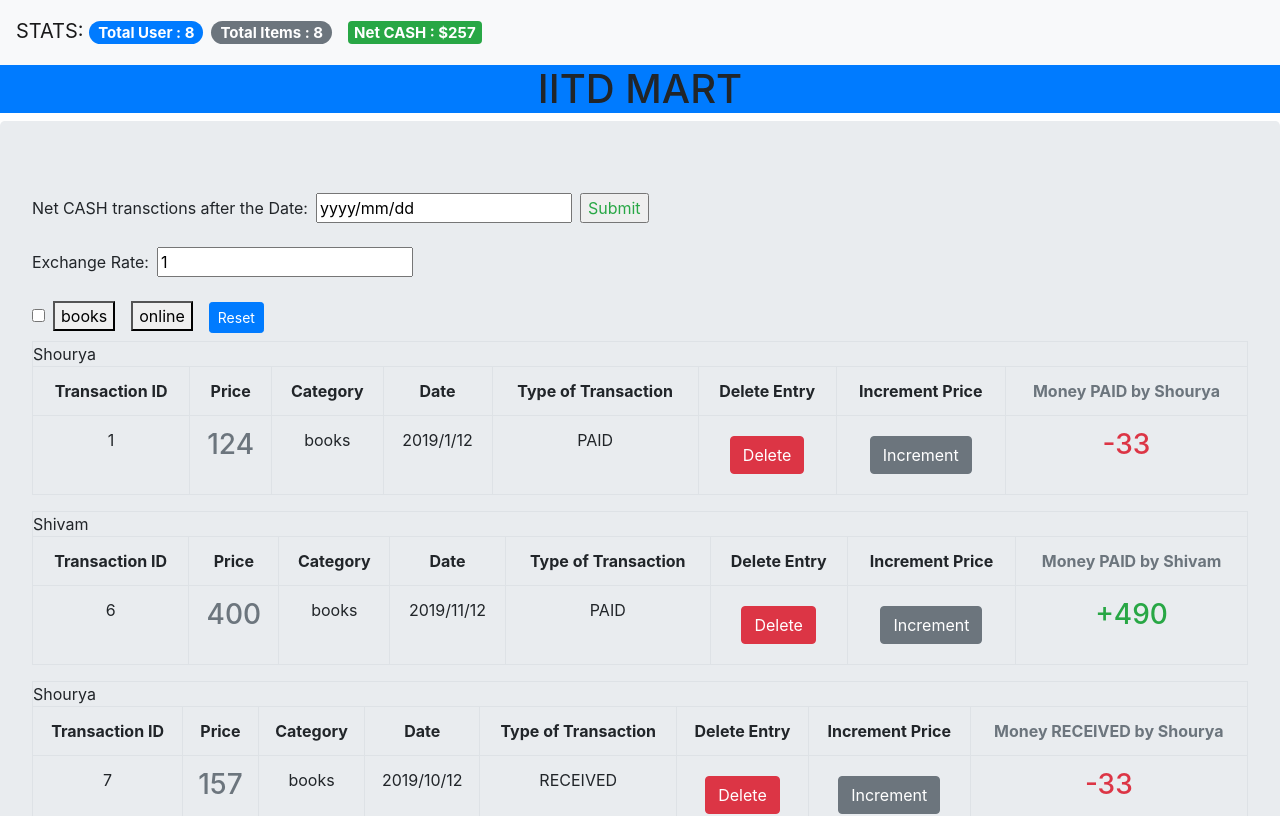
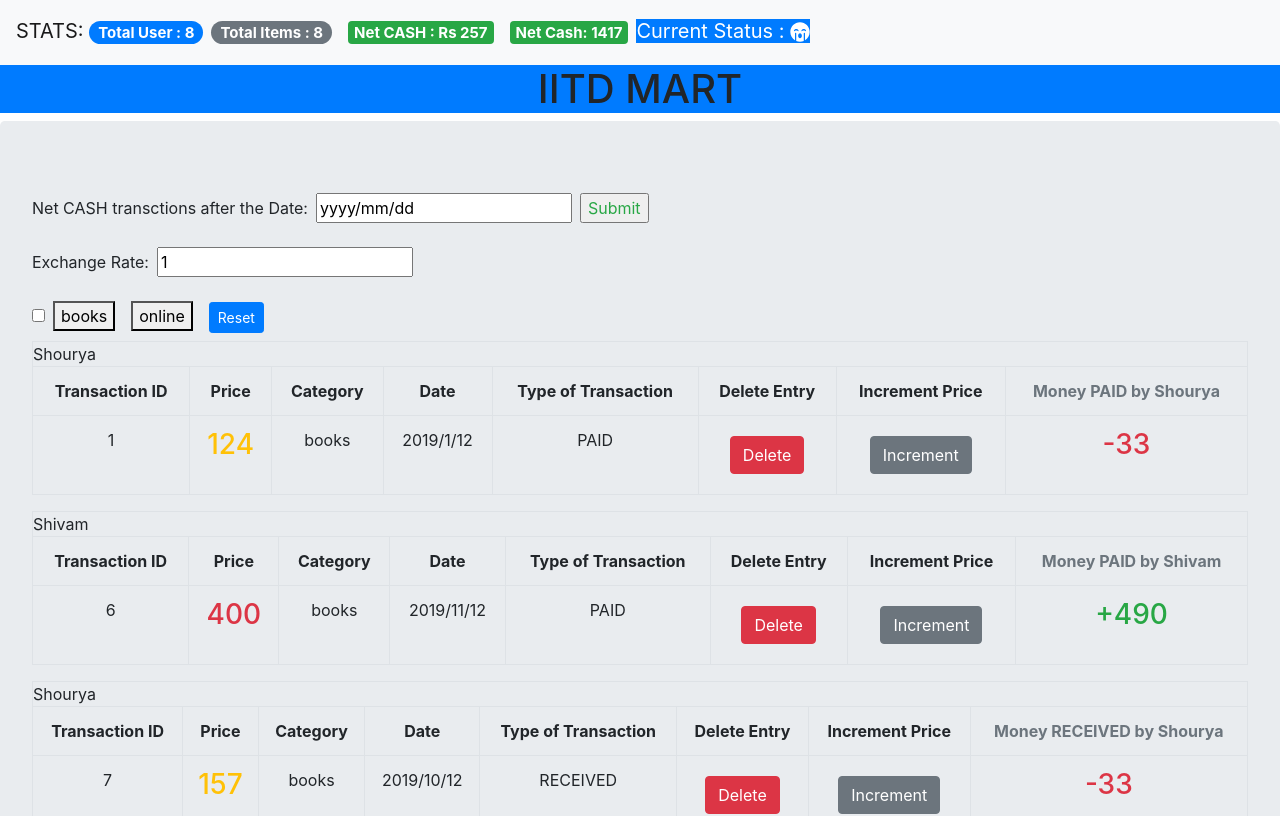
Before and after one commit to Flash-Shivam/Front-End, a React (Create React App) app: page / in a window 1280 px wide. Shown: the top 816 px of the page. Built offline with nearby package versions, Linux system fonts and the light colour scheme.

Commit message:
Calender , Emoji for status etc added

```diff
--- a/package.json
+++ b/package.json
@@ -6,8 +6,10 @@
     "bootstrap": "^4.1.1",
     "history": "^4.7.2",
     "react": "^16.8.3",
+    "react-calendar": "^2.18.1",
     "react-charts": "^2.0.0-alpha.12",
     "react-dom": "^16.8.3",
+    "react-icons": "^3.5.0",
     "react-router": "^4.3.1",
     "react-scripts": "2.1.5"
   },
--- a/src/App.js
+++ b/src/App.js
@@ -2,6 +2,8 @@ import React, { Component } from "react";
 import Navbar from "./components/navbar";
 import Counters from "./components/counters";
 import "./App.css";
+import { FaBeer, FaSmile, FaSadCry } from "react-icons/fa";
+import Calendar from "react-calendar";
 
 class App extends Component {
   constructor(props) {
@@ -207,11 +209,11 @@ class App extends Component {
     this.setState({ counters });
   };
 
-  handleIncrement = counter => {
+  handleIncrement = (counter, r) => {
     const counters = [...this.state.counters];
     const index = counters.indexOf(counter);
     counters[index] = { ...counter };
-    counters[index].value++;
+    counters[index].value = counters[index].value + r;
     this.setState({ counters });
   };
 
@@ -246,6 +248,17 @@ class App extends Component {
       } else {
         x = x - counters[i].value * this.state.ExchangeRate;
       }
+    }
+
+    return x;
+  };
+
+  addd = () => {
+    const counters = [...this.state.counters];
+    let i = 0;
+    let x = 0;
+    for (i = 0; i < counters.length; i++) {
+      x = x + counters[i].value * this.state.ExchangeRate;
     }
 
     return x;
@@ -309,9 +322,10 @@ class App extends Component {
           total={this.state.counters.filter(c => c.value > 0).length}
           sum={this.add()}
           user={this.state.counters.length}
+          cash={this.addd()}
           help={this.helper()}
+          status={this.helpemoji()}
         />
-
         <h1 className="text text-center text-bold bg-primary  ">IITD MART</h1>
 
         <main className="jumbotron  ">
@@ -416,7 +430,7 @@ class App extends Component {
             Reverse
           </button>
           <button onClick={this.handleSort} className="btn btn-primary m-5">
-            Sort By Value
+            Sort By Price
           </button>
           <button onClick={this.handleSortUser} className="btn btn-primary m-5">
             Sort User
@@ -427,6 +441,7 @@ class App extends Component {
           <button onClick={this.handleSortoc} className="btn btn-primary m-5">
             Sort By Category
           </button>
+          <Calendar />
         </main>
       </React.Fragment>
     );
@@ -437,6 +452,14 @@ class App extends Component {
       return this.state.TotalMoney;
     } else {
       return "";
+    }
+  }
+
+  helpemoji() {
+    if (2 * this.add() > this.addd()) {
+      return <FaSmile />;
+    } else {
+      return <FaSadCry />;
     }
   }
 
@@ -453,6 +476,7 @@ class App extends Component {
           Ad={this.add}
           UseMoney={this.addUserMoney}
           Rank={this.handleRank}
+          TotalSum={this.addd()}
         />
       );
     } else {
--- a/src/components/counter.jsx
+++ b/src/components/counter.jsx
@@ -41,7 +41,7 @@ class Counter extends Component {
               </td>
               <td className="text-center">
                 <button
-                  onClick={() => this.props.onIncrement(this.props.counter)}
+                  onClick={() => this.props.onIncrement(this.props.counter, 10)}
                   className="btn btn-secondary btn-default m-2"
                 >
                   Increment
@@ -95,12 +95,12 @@ class Counter extends Component {
 
   getTextClasses() {
     let classes = "text text-center ";
-    if (this.props.counter.value === 0) {
+    if (5 * this.props.counter.value > this.props.TotalSum) {
+      classes = classes + "text-danger";
+    } else if (20 * this.props.counter.value > this.props.TotalSum) {
       classes = classes + "text-warning";
-    } else if (this.props.counter.value <= 10) {
+    } else {
       classes = classes + "text-info";
-    } else {
-      classes = classes + "text-secondary";
     }
     return classes;
   }
--- a/src/components/counters.jsx
+++ b/src/components/counters.jsx
@@ -27,6 +27,7 @@ class Counters extends Component {
             counter={counter}
             UseMoney={this.props.UseMoney}
             Rank={this.props.Rank}
+            TotalSum={this.props.TotalSum}
           />
         ))}
       </React.Fragment>
--- a/src/components/navbar.jsx
+++ b/src/components/navbar.jsx
@@ -14,10 +14,16 @@ class navbar extends Component {
               Total Items : {this.props.total}
             </span>
             <span className={"badge badge-lg badge-success m-2"}>
-              Net CASH : ${this.props.sum}
+              Net CASH : Rs {this.props.sum}
             </span>
             <span className={"badge badge-lg badge-success m-2"}>
               {this.helperr()}
+            </span>
+            <span className={"badge badge-lg badge-success m-2"}>
+              Net Cash: {this.props.cash}
+            </span>
+            <span className={"badge-primary"}>
+              Current Status : {this.props.status}
             </span>
           </a>
         </nav>
```
Also changed, not shown: src/logo.svg, 1 other file (tests, documents, lock files or other folders).
